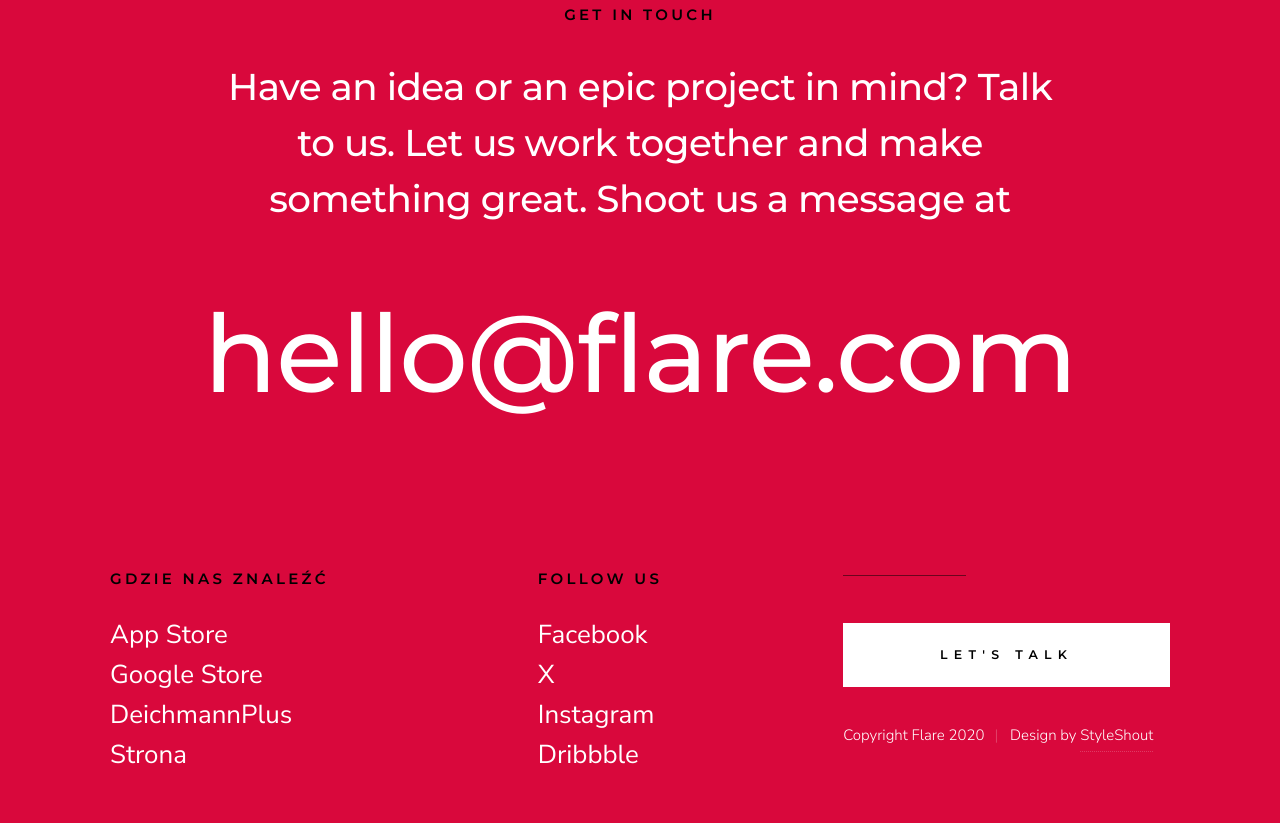
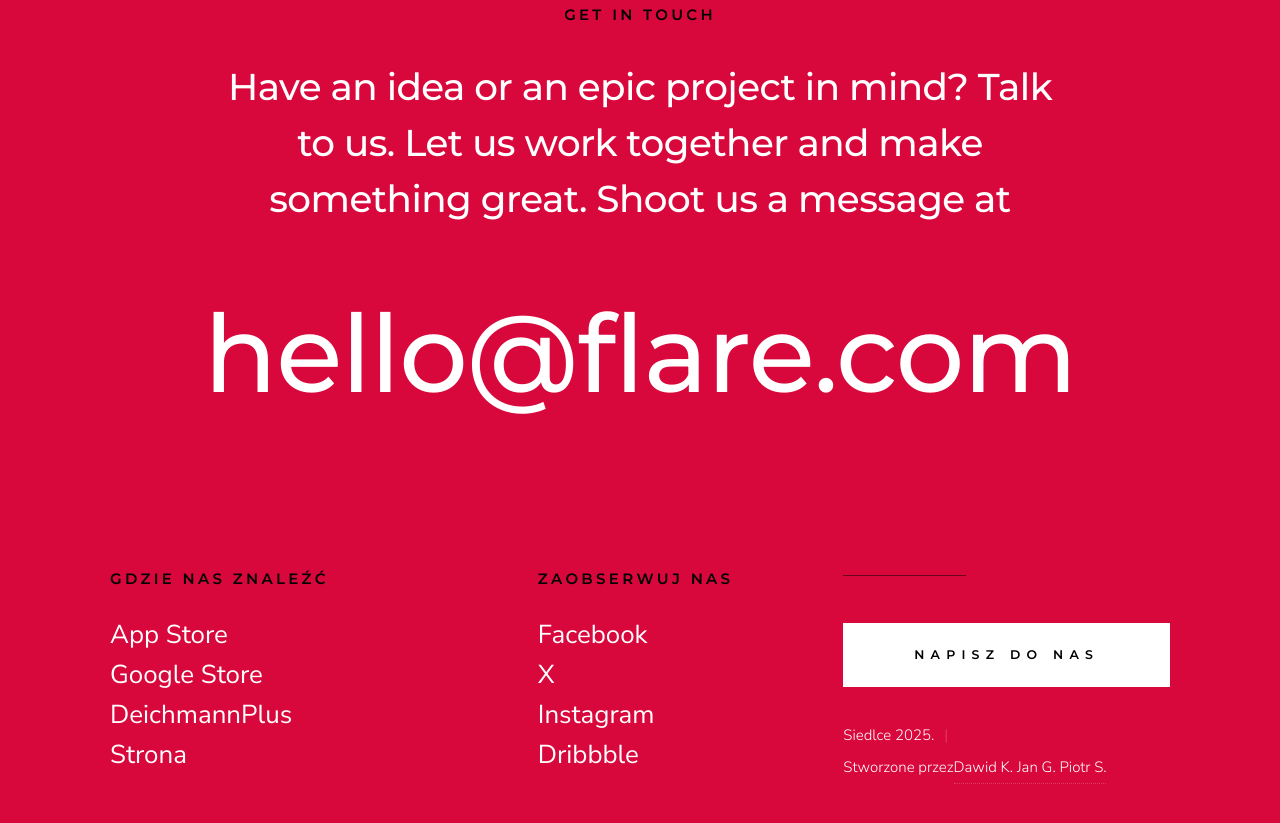
Before and after one commit to David3215/DeichmannPlus, a plain HTML site: page index.html in a window 1280 px wide. Shown: the part 7456-8279 px from the top of the page. Drawn offline with Linux system fonts and the light colour scheme.

Commit message:
zmiana tekstu

```diff
--- a/index.html
+++ b/index.html
@@ -579,7 +579,7 @@
                     </div>
 
                     <div class="column large-5 tab-12 s-footer__block">
-                        <h4 class="h6">Follow Us</h4 class="h6">
+                        <h4 class="h6">Zaobserwuj nas</h4 class="h6">
 
                         <ul class="s-footer__list">
                             <li><a href="https://www.facebook.com/DeichmannPL/?locale=pl_PL">Facebook</a></li>
@@ -592,11 +592,11 @@
             </div>
 
             <div class="column large-4 medium-12 s-footer__block--end">
-                <a href="mailto:#0" class="btn h-full-width">Let's Talk</a>
+                <a href="mailto:#0" class="btn h-full-width">Napisz do nas</a>
 
                 <div class="ss-copyright">
-                    <span>Copyright Flare 2020</span>
-                    <span>Design by <a href="https://www.styleshout.com/">StyleShout</a></span>
+                    <span>Siedlce 2025.</span>
+                    <span>Stworzone przez<a href="https://www.google.com/url?sa=i&url=https%3A%2F%2Fwww.uws.edu.pl%2Funiwersytet%2Flogo-uws&psig=AOvVaw0_O6NNcijWJQ1djULtsTDp&ust=1764171163025000&source=images&cd=vfe&opi=89978449&ved=0CBUQjRxqFwoTCJiN--3PjZEDFQAAAAAdAAAAABAE">Dawid K. Jan G. Piotr S.</a></span>
                 </div>
             </div>
 
```
